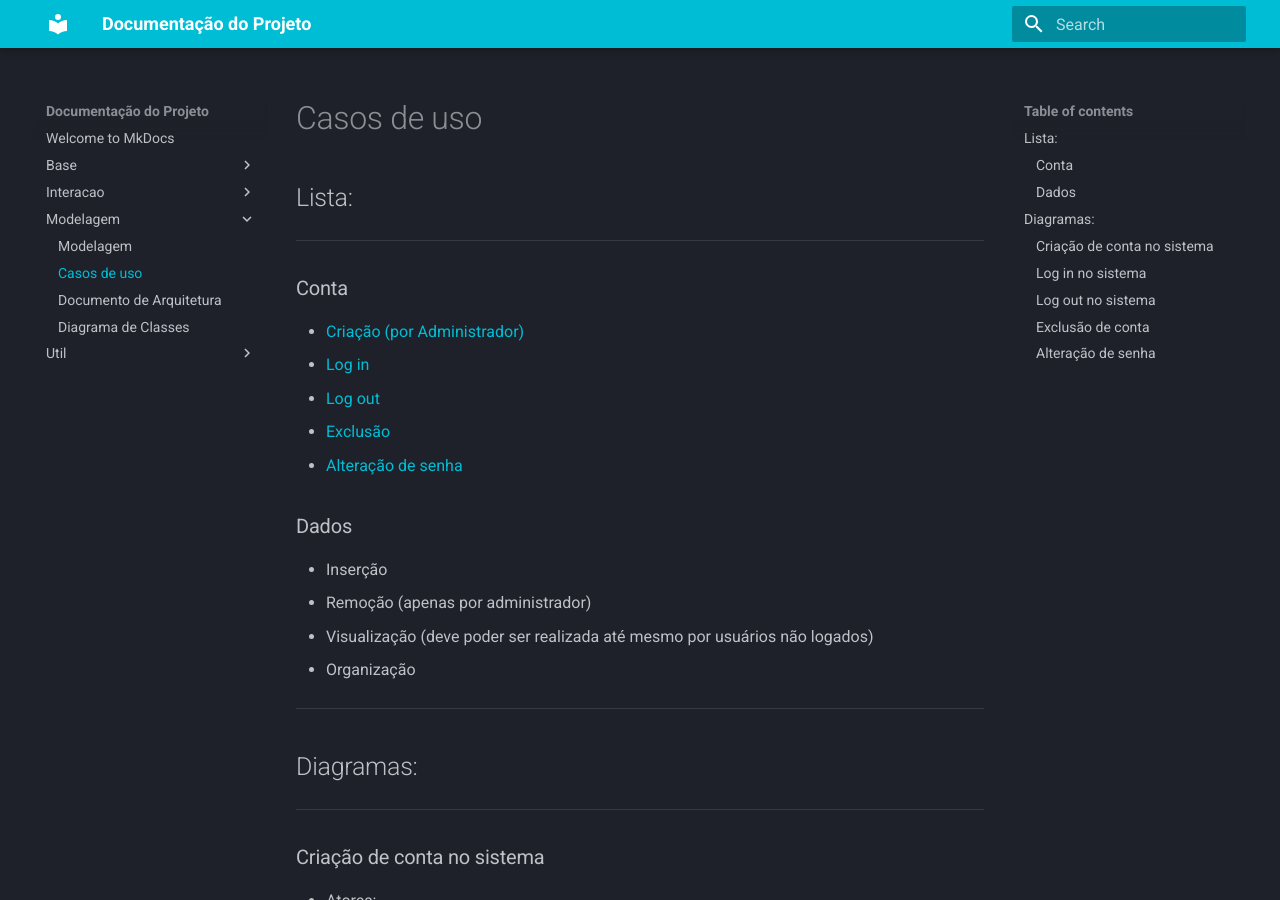
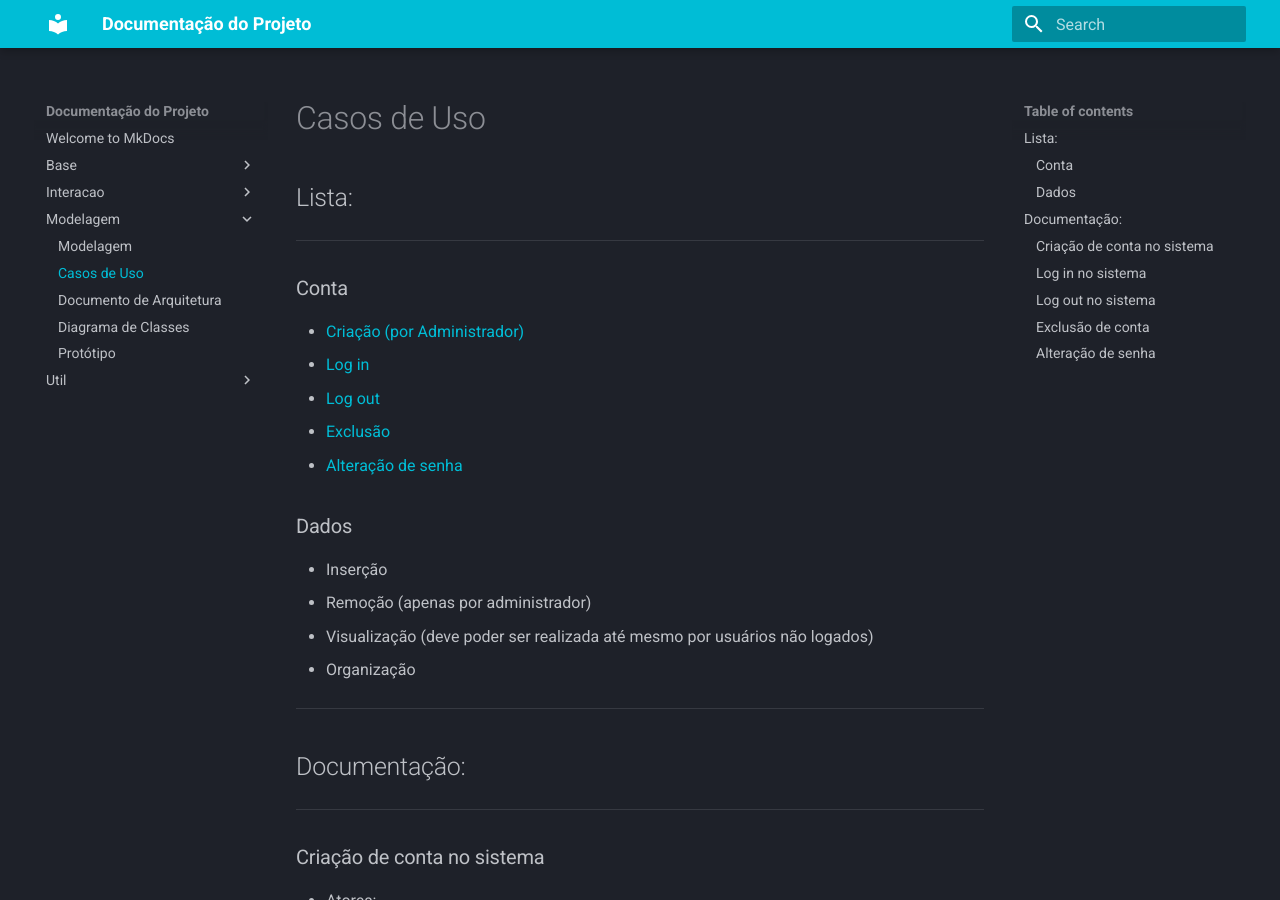
Before and after one commit to Projetos-de-Extensao/PBE_25.1_8002_Stack-UnderFlow, an MkDocs documentation site: the page built from docs/modelagem/casos_de_uso.md, in a window 1280 px wide and 900 px high. Built offline with MkDocs 1.6.1 and Material for MkDocs 9.7.7, drawn with Linux system fonts in a browser that asks for light colours.

Commit message:
protótipos e outras correções

```diff
--- a/docs/modelagem/casos_de_uso.md
+++ b/docs/modelagem/casos_de_uso.md
@@ -19,7 +24,7 @@
 
 ---
 
-## Diagramas:
+## Documentação:
 
 ---
 
```
Also changed, not shown: other parts of docs/modelagem/casos_de_uso.md (+5 -0 lines), docs/base/5w2h.md (+1 -1 lines), docs/modelagem/prototipo.md (added, +21 -0 lines), docs/assets/Prototipo/adm.png (added), docs/assets/Prototipo/dashboard.png (added), docs/assets/Prototipo/pesquisa.png (added), docs/assets/Prototipo/recenseador.png (added), docs/base/prototipo_alta_fidelidade.md (line endings or trailing spaces), 2 other files.
